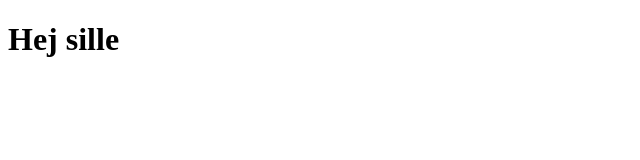
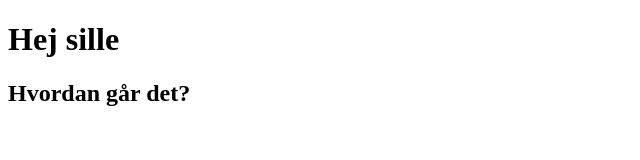
Before and after one commit to loewert22/maravelo, a plain HTML site: page index.html in a window 1280 px wide. Shown: the whole page, without its empty margins (0-640 px from the left). Drawn offline with Linux system fonts and the light colour scheme.

Commit message:
Update index.html

```diff
--- a/index.html
+++ b/index.html
@@ -8,5 +8,6 @@
 </head>
 <body>
     <H1> Hej sille </h1>
+    <h2> Hvordan går det? </2>
 </body>
 </html>
```
